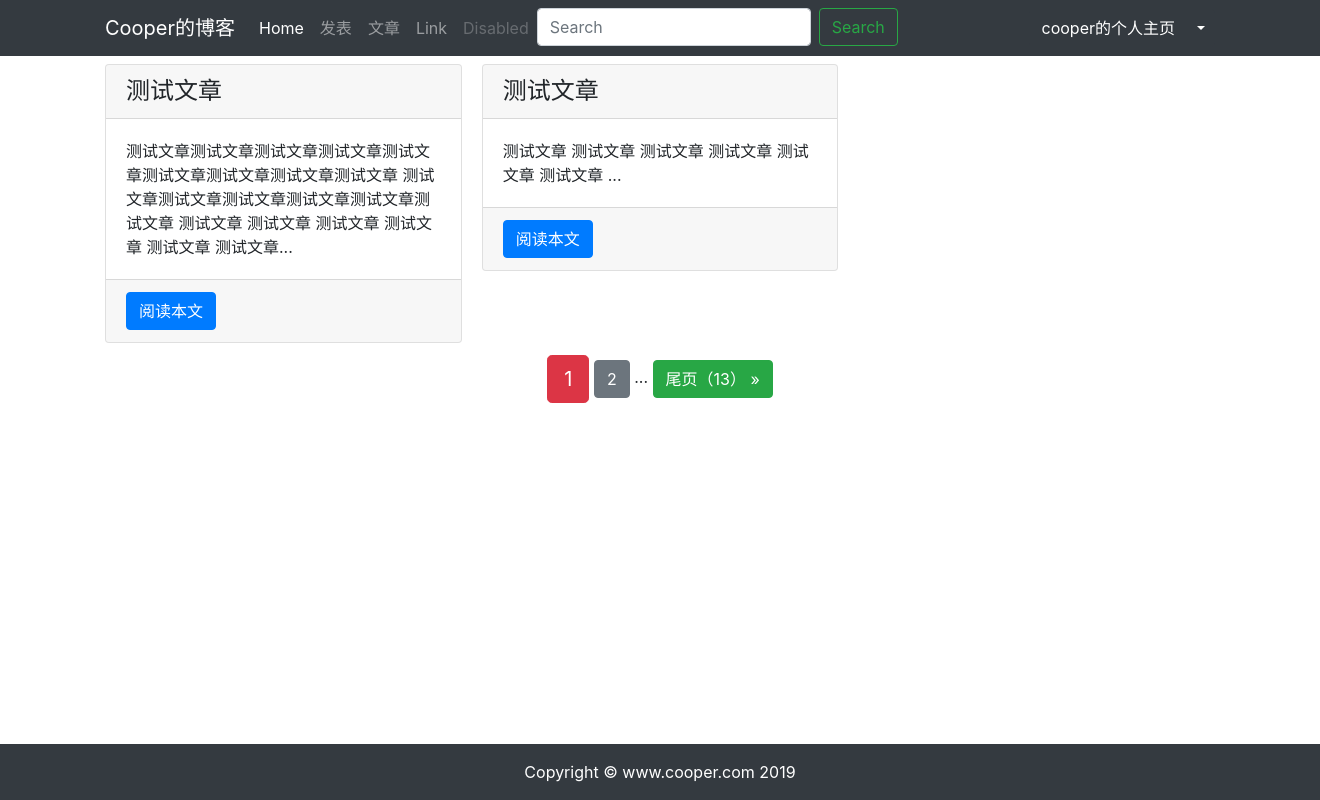
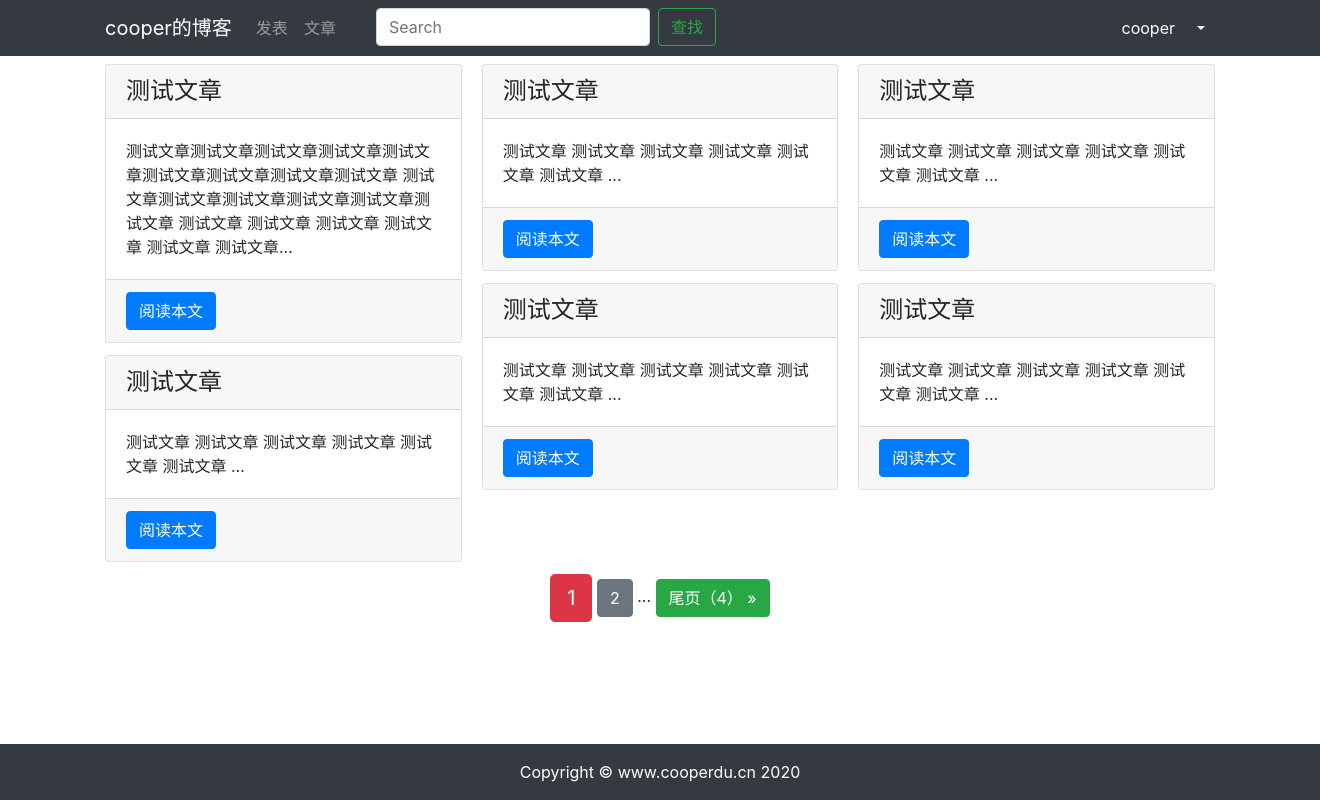
Before and after one commit to demo112/Bloging_new, a Django app: page /article/article-list/ in a window 1320 px wide; the page is wider, and only the part inside the window is pictured. Run offline with Django 3.2, Linux system fonts and the light colour scheme; a user stored in the database is signed in; data comes from the database, SQL or seed files in the repository; both versions use the stored data as it was after the commit; some libraries are stand-ins or nearby versions.

Commit message:
去除冗余元素，优化界面

```diff
--- a/article/views.py
+++ b/article/views.py
@@ -17,8 +17,8 @@ from django.core.paginator import Paginator
 def article_list(request):
     # 取出所有博客文章
     article_list = ArticlePost.objects.all()
-    # 每页显示 1 篇文章
-    paginator = Paginator(article_list, 2)
+    # 每页显示的文章，每页最少，可以首页为空
+    paginator = Paginator(article_list, 6, 3, True)
     # 获取 url 中的页码
     page = request.GET.get('page')
     # 将导航对象相应的页码内容返回给 articles
--- a/err/urls.py
+++ b/err/urls.py
@@ -1,13 +1,18 @@
 from django.urls import path
 from django.conf.urls import url, include
+
+import article.views
 from err import views
 
 app_name = 'err'
 
 urlpatterns = [
-    path('', views.back_index, name='back_index'),
     path('not_found/<e>/', views.not_found, name='not_found'),
     path('wrong_method', views.wrong_method, name='wrong_method'),
     path('wrong_input/<e>/', views.wrong_input, name='wrong_input'),
     path('no_permission/', views.no_permission, name='no_permission'),
 ]
+
+urlpatterns += [
+    url(r'^$', article.views.article_list),
+]
--- a/templates/article/list.html
+++ b/templates/article/list.html
@@ -12,15 +12,8 @@
     <!--suppress ALL -->
     <style>
         .card-columns {
+            column-count: 3;
         }
-
-        @include (media-breakpoint-only(lg) {
-            column-count: 4;
-        }
-        @include media-breakpoint-only(xl) {
-            column-count: 5;
-        }
-
     </style>
     <!-- 定义放置文章标题的div容器 -->
     <div class="container">
@@ -55,7 +48,7 @@
                     &laquo; 首页
                 </a>
                 <span>...</span>
-                <a href="?page={{ articles.previous_page_number }}" class="btn btn-secondary">
+                <a href=?page={{ articles.previous_page_number }} class="btn btn-secondary">
                     {{ articles.previous_page_number }}
                 </a>
             {% endif %}
--- a/templates/footer.html
+++ b/templates/footer.html
@@ -5,6 +5,6 @@
 </div>
 <footer class="py-3 bg-dark fixed-bottom">
     <div class="container">
-        <p class="m-0 text-center text-white">Copyright &copy; www.cooper.com 2019</p>
+        <p class="m-0 text-center text-white">Copyright &copy; www.cooperdu.cn 2020</p>
     </div>
 </footer>
--- a/templates/header.html
+++ b/templates/header.html
@@ -1,7 +1,7 @@
 <!-- 定义导航栏 -->
 <nav class="navbar navbar-expand-lg navbar-dark bg-dark">
     <div class="container">
-        <a class="navbar-brand" href="{% url 'article:article_list' %}">Cooper的博客</a>
+        <a class="navbar-brand" href="{% url 'article:article_list' %}">{{ user.username }}的博客</a>
         <button class="navbar-toggler" type="button" data-toggle="collapse" data-target="#navbarSupportedContent"
                 aria-controls="navbarSupportedContent" aria-expanded="false" aria-label="Toggle navigation">
             <span class="navbar-toggler-icon"></span>
@@ -9,10 +9,10 @@
 
         <div class="collapse navbar-collapse" id="navbarSupportedContent">
             <ul class="navbar-nav mr-auto">
-                <li class="nav-item active">
-                    <a class="nav-link" href="{% url 'article:article_list' %}">Home <span
-                            class="sr-only">(current)</span></a>
-                </li>
+                {#                <li class="nav-item active">#}
+                {#                    <a class="nav-link" href="{% url 'article:article_list' %}">Home <span#}
+                {#                            class="sr-only">(current)</span></a>#}
+                {#                </li>#}
                 <li class="nav-item">
                     <a class="nav-link" href="{% url 'article:article_create' %}">发表</a>
                 </li>
@@ -20,30 +20,34 @@
                     <a class="nav-link" href="{% url 'article:article_list' %}">文章</a>
                 </li>
                 <li class="nav-item">
-                    <a class="nav-link" href="#">Link</a>
+                    <a class="nav-link" href="{% url 'article:article_list' %}"></a>
                 </li>
+                <li class="nav-item">
+                    <a class="nav-link" href="{% url 'article:article_list' %}"></a>
+                </li>
+                {#                <li class="nav-item">#}
+                {#                    <a class="nav-link" href="#">Link</a>#}
+                {#                </li>#}
 
-                <li class="nav-item">
-                    <a class="nav-link disabled" href="#" tabindex="-1" aria-disabled="true">Disabled</a>
-                </li>
+                {#                <li class="nav-item">#}
+                {#                    <a class="nav-link disabled" href="#" tabindex="-1" aria-disabled="true">Disabled</a>#}
+                {#                </li>#}
                 <li class="nav-item">
                     <form class="form-inline my-2 my-lg-0">
                         <input class="form-control mr-sm-2" type="search" placeholder="Search" aria-label="Search">
-                        <button class="btn btn-outline-success my-2 my-sm-0" type="submit">Search</button>
+                        <button class="btn btn-outline-success my-2 my-sm-0" type="submit">查找</button>
                     </form>
                 </li>
             </ul>
             {% if user.is_authenticated %}
                 <div class="btn-group">
                     <a class="btn btn-dark btn-primary" role="button"
-                       href={% url 'article:article_list' %}>{{ user.username }}的个人主页</a>
+                       href={% url 'article:article_list' %}>{{ user.username }}</a>
                     <button type="button" class="btn btn-dark dropdown-toggle dropdown-toggle-split"
                             data-toggle="dropdown" aria-haspopup="true" aria-expanded="false">
                         <span class="sr-only">Toggle Dropdown</span>
                     </button>
                     <div class="dropdown-menu dropdown-menu-right" aria-labelledby="navbarDropdown">
-                        <a class="dropdown-item" href="#">Action1</a>
-                        <a class="dropdown-item" href="#">Action2</a>
                         <a class="dropdown-item" href='{% url "userprofile:edit" user.id %}'>个人信息</a>
                         <a class="dropdown-item" href="#" onclick="user_delete()">删除用户</a>
                         <div class="dropdown-divider"></div>
--- a/userprofile/views.py
+++ b/userprofile/views.py
@@ -92,6 +92,7 @@ def profile_edit(request, user_id):
             profile.phone = profile_cd['phone']
             profile.bio = profile_cd['bio']
             if 'avatar' in request.FILES:
+                # todo 服务器上头像下载很慢， 上传还可以
                 profile.avatar = profile_cd['avatar']
                 print(profile.avatar)
             profile.save()
```
Also changed, not shown: README.md, db.sqlite3, 2 other files.
